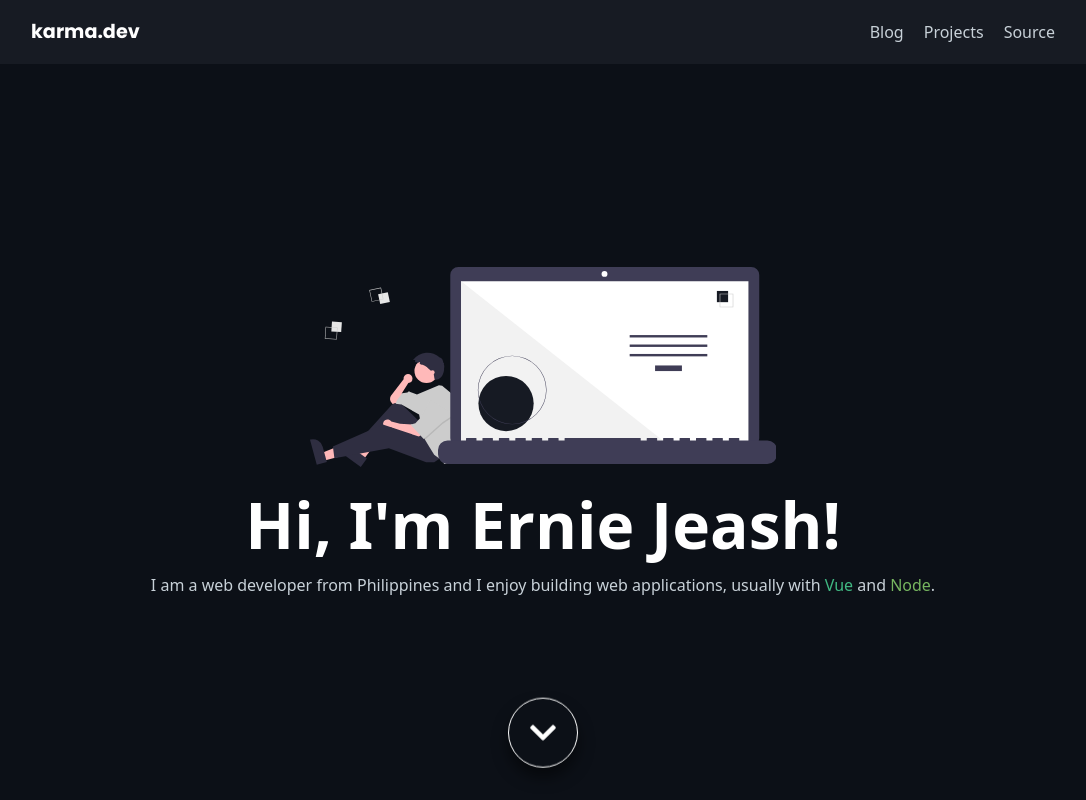
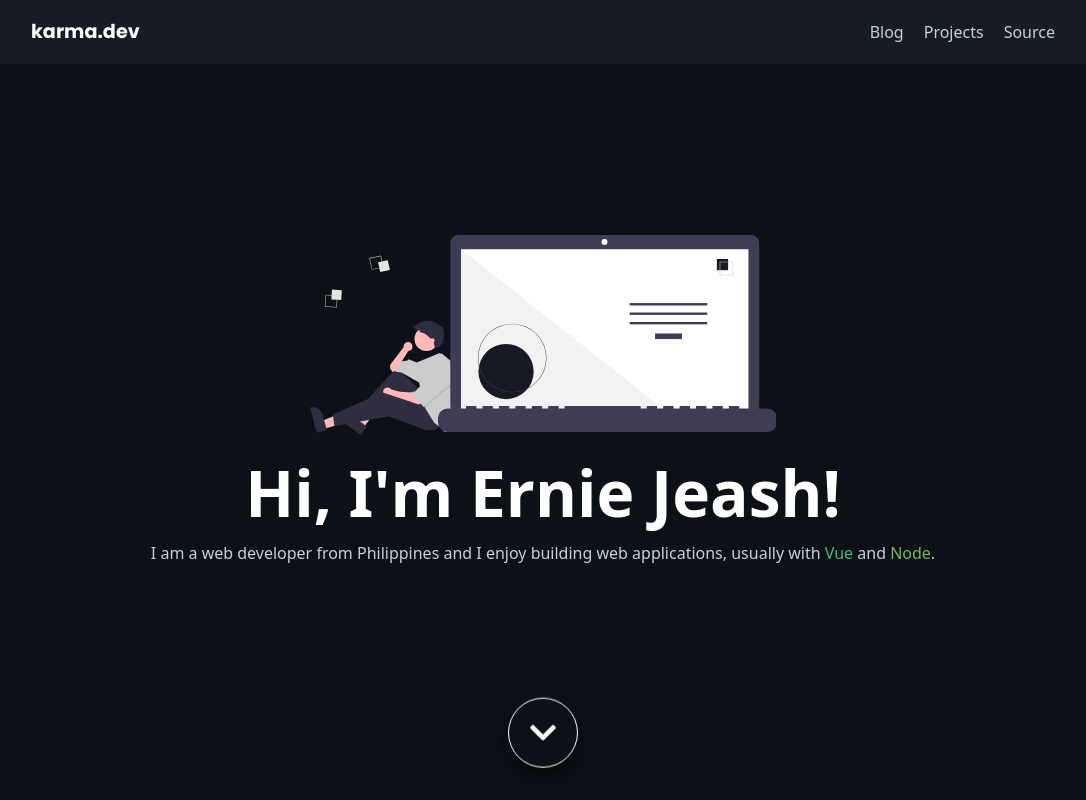
Before and after one commit to KarmaBlackshaw/portfolio, a Vue app: page / in a window 1280 px wide. Shown: the top 800 px of the page, without its empty margins (97-1183 px from the left). Built offline with nearby package versions, Linux system fonts and the light colour scheme.

Commit message:
fix navbar position

```diff
--- a/src/components/app/AppNavbar.vue
+++ b/src/components/app/AppNavbar.vue
@@ -96,6 +96,9 @@ export default {
   background: #171b23;
   padding-left: 10%;
   padding-right: 10%;
+  position: fixed;
+  z-index: 1;
+  width: 100%;
 }
 
 .nav-head {
--- a/src/views/home/Hero.vue
+++ b/src/views/home/Hero.vue
@@ -91,7 +91,7 @@ export default {
 }
 
 .hero {
-  height: calc(100vh - 64px);
+  height: 100vh;
   display: flex;
   justify-content: center;
   align-items: center;
```
